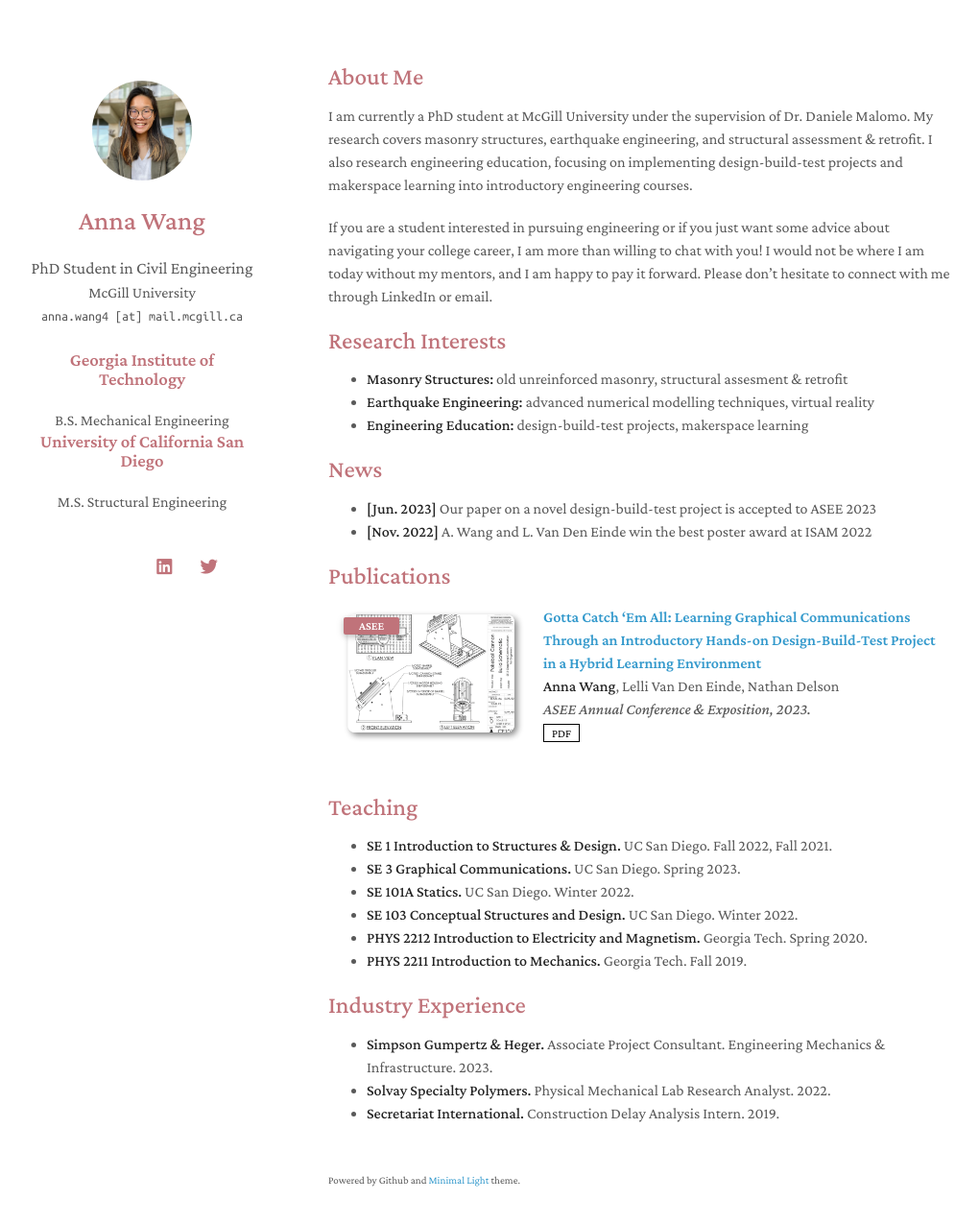
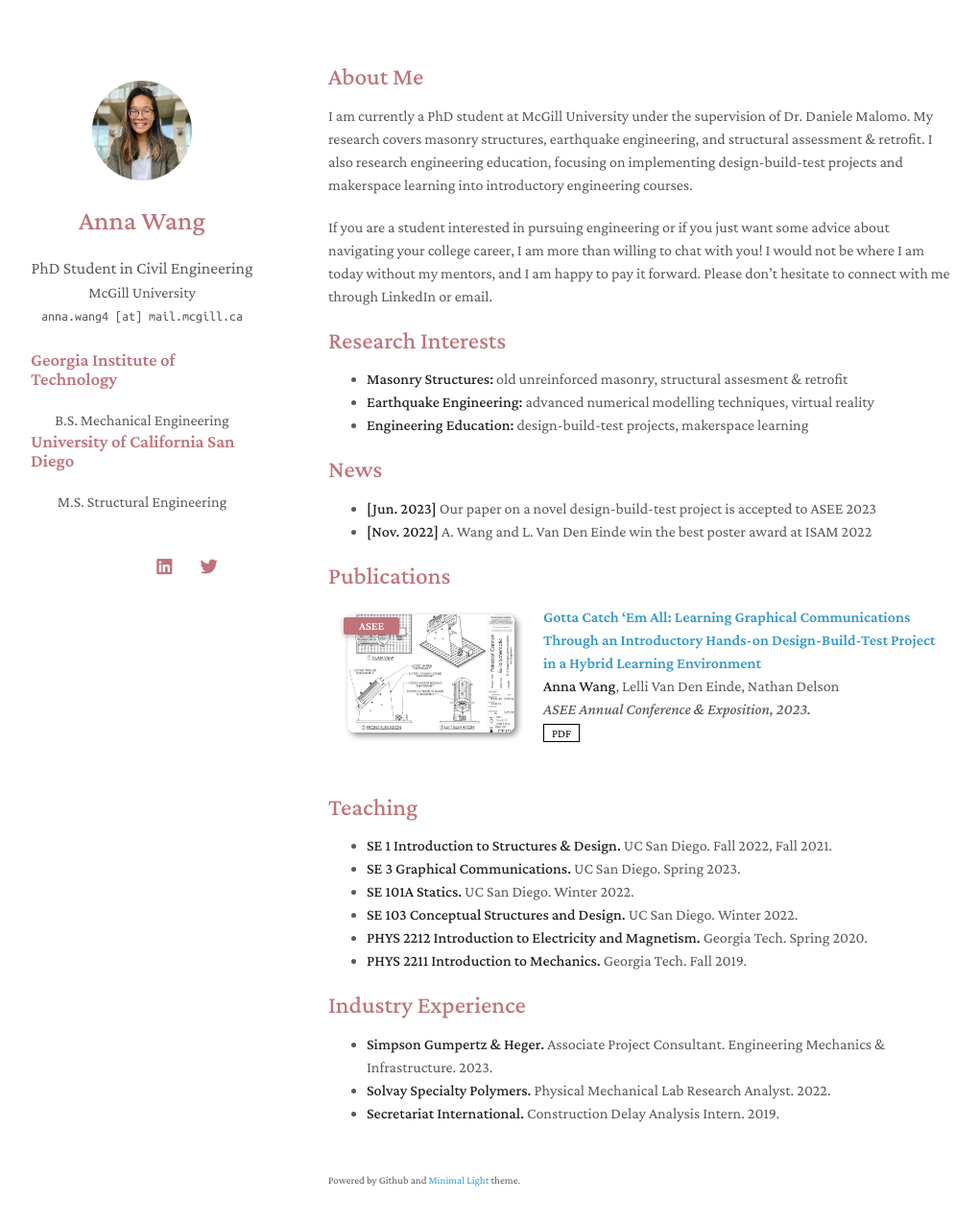
Before and after one commit to anna-h-wang/annawang, a Jekyll site: the page built from index.md, in a window 1280 px wide and 1310 px high. Shown: the top 1275 px of the window at 96% size, without its empty margins (128-1148 px from the left). Built offline with Jekyll 4.4.1, drawn with Linux system fonts in a browser that asks for light colours; nearby versions of some CDN libraries; a style sheet for code colours, icons or effects is not loaded; our own code applies the rules of GitHub Pages for plain Markdown files.

Commit message:
Update homepage.html

```diff
--- a/_layouts/homepage.html
+++ b/_layouts/homepage.html
@@ -54,14 +54,14 @@
 
         <br>
         <br>
-        <h3>{{ site.bachelors }}</h3>
+        <h3 align="left">{{ site.bachelors }}</h3>
         {% if site.BS %}
-        <a href="{{ site.BS }}" rel="noopener"><autocolor>{{ site.BS }}</autocolor></a>
+        <a align="left" href="{{ site.BS }}" rel="noopener"><autocolor>{{ site.BS }}</autocolor></a>
         {% endif %}
         <br>
-        <h3>{{ site.masters }}</h3>
+        <h3 align="left">{{ site.masters }}</h3>
         {% if site.MS %}
-        <a href="{{ site.MS }}" rel="noopener"><autocolor>{{ site.MS }}</autocolor></a>
+        <a align="left" href="{{ site.MS }}" rel="noopener"><autocolor>{{ site.MS }}</autocolor></a>
         {% endif %}
         <br>
         <br>
```
